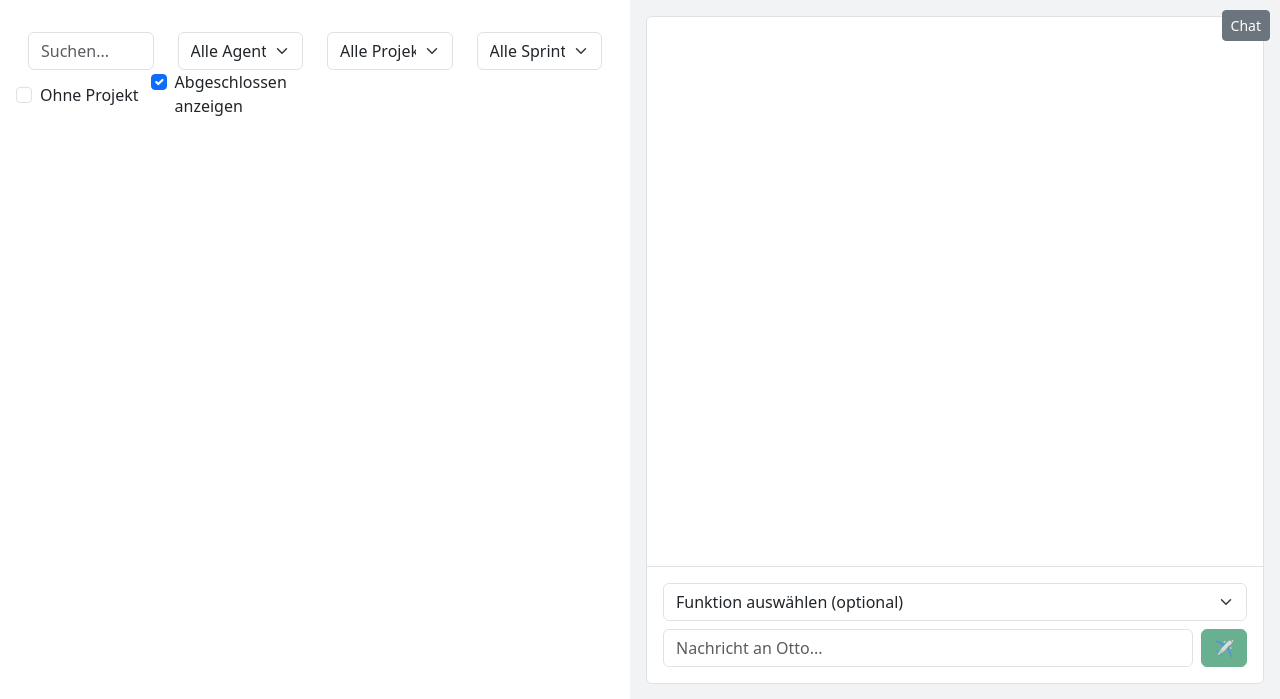
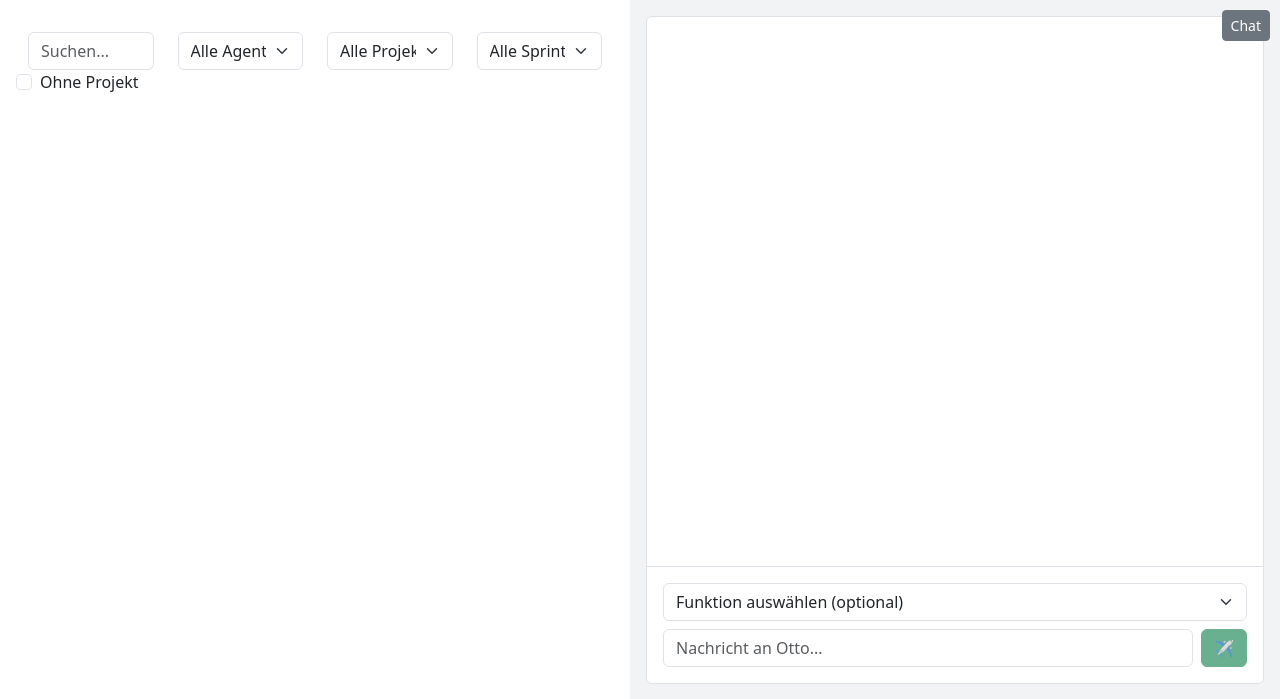
Before and after one commit to gdsanger/otto, a Django app: template otto-ui/core/templates/core/task_kanban.html in a window 1280 px wide. Shown: the part 60-759 px from the top of the page. Run offline with Django 5.2, Linux system fonts and the light colour scheme; the template is opened without the code that fills it, so the values that code supplies are empty; some libraries are stand-ins or nearby versions.

Commit message:
Remove completed and ongoing columns from Kanban

```diff
--- a/otto-ui/core/templates/core/task_kanban.html
+++ b/otto-ui/core/templates/core/task_kanban.html
@@ -42,10 +42,6 @@
     <div class="col-auto form-check mb-2 mb-sm-0">
       <input class="form-check-input" type="checkbox" id="kanban-without-project">
       <label class="form-check-label" for="kanban-without-project">Ohne Projekt</label>
-    </div>
-    <div class="col-sm-2 form-check">
-      <input class="form-check-input" type="checkbox" id="toggle-completed" checked>
-      <label class="form-check-label" for="toggle-completed">Abgeschlossen anzeigen</label>
     </div>
   </div>
   <div class="kanban-board">
@@ -136,15 +132,6 @@
       }
     });
 
-    const toggleCompleted = document.getElementById('toggle-completed');
-    if (toggleCompleted) {
-      toggleCompleted.addEventListener('change', function(e) {
-        const col = document.querySelector('.kanban-column[data-status="✅ abgeschlossen"]');
-        if (col) {
-          col.style.display = e.target.checked ? '' : 'none';
-        }
-      });
-    }
 
     document.querySelectorAll('.kanban-column-body').forEach(function(col){
       new Sortable(col, {
```
Also changed, not shown: otto-ui/core/views/tasks.py (+6 -3 lines).
